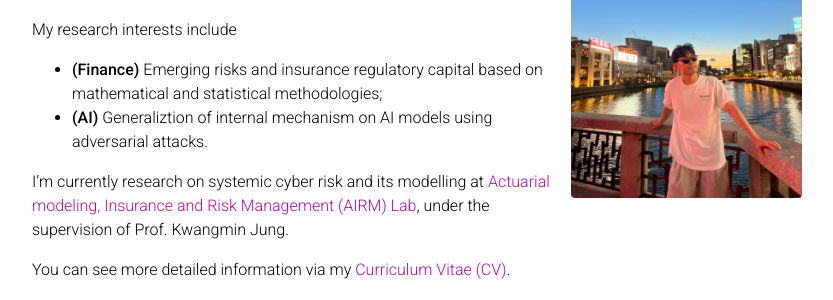
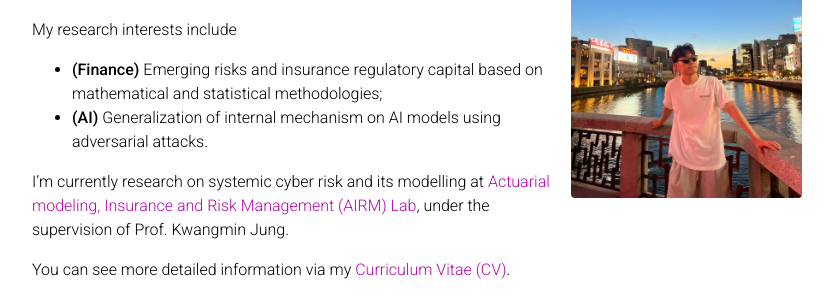
Before and after one commit to kwoongbae/kwoongbae.github.io, a Jekyll site: the page built from _pages/about.md, in a window 1280 px wide and 900 px high. Shown: the part 311-611 px from the top of the window, without its empty margins (223-1056 px from the left). Built offline with Jekyll 4.4.1, drawn with Linux system fonts in a browser that asks for light colours; full-size pictures stand in for the smaller copies a plugin makes; comment, search, counter and statistics services are not loaded; a style sheet for code colours, icons or effects is not loaded.

Commit message:
Update about.md

```diff
--- a/_pages/about.md
+++ b/_pages/about.md
@@ -21,7 +21,7 @@ I'm a Master student in Dept. of Industrial and Management Engineering at POSTEC
 My research interests include
 
 - **(Finance)** Emerging risks and insurance regulatory capital based on mathematical and statistical methodologies;
-- **(AI)** Generaliztion of internal mechanism on AI models using adversarial attacks.
+- **(AI)** Generalization of internal mechanism on AI models using adversarial attacks.
 
 I'm currently research on systemic cyber risk and its modelling at [Actuarial modeling, Insurance and Risk Management (AIRM) Lab](https://airm.postech.ac.kr/), under the supervision of Prof. Kwangmin Jung.
 
```
